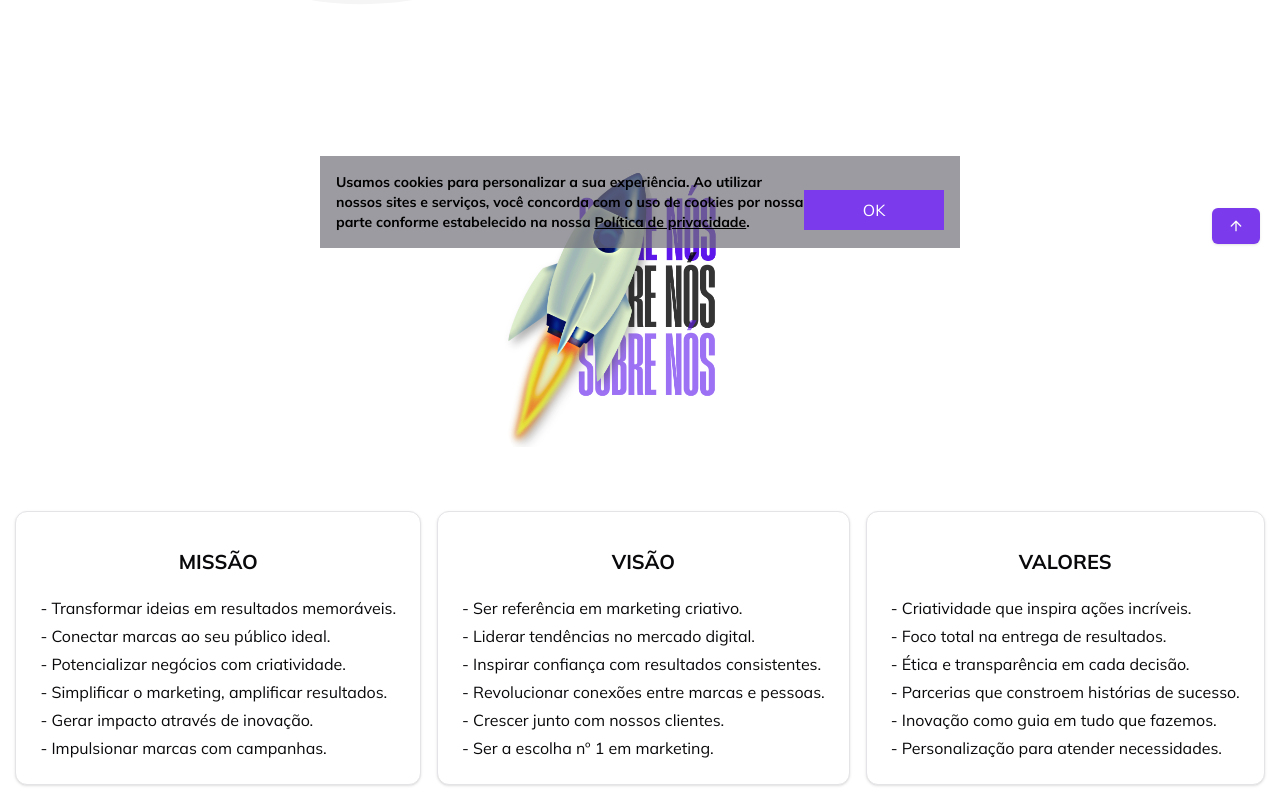
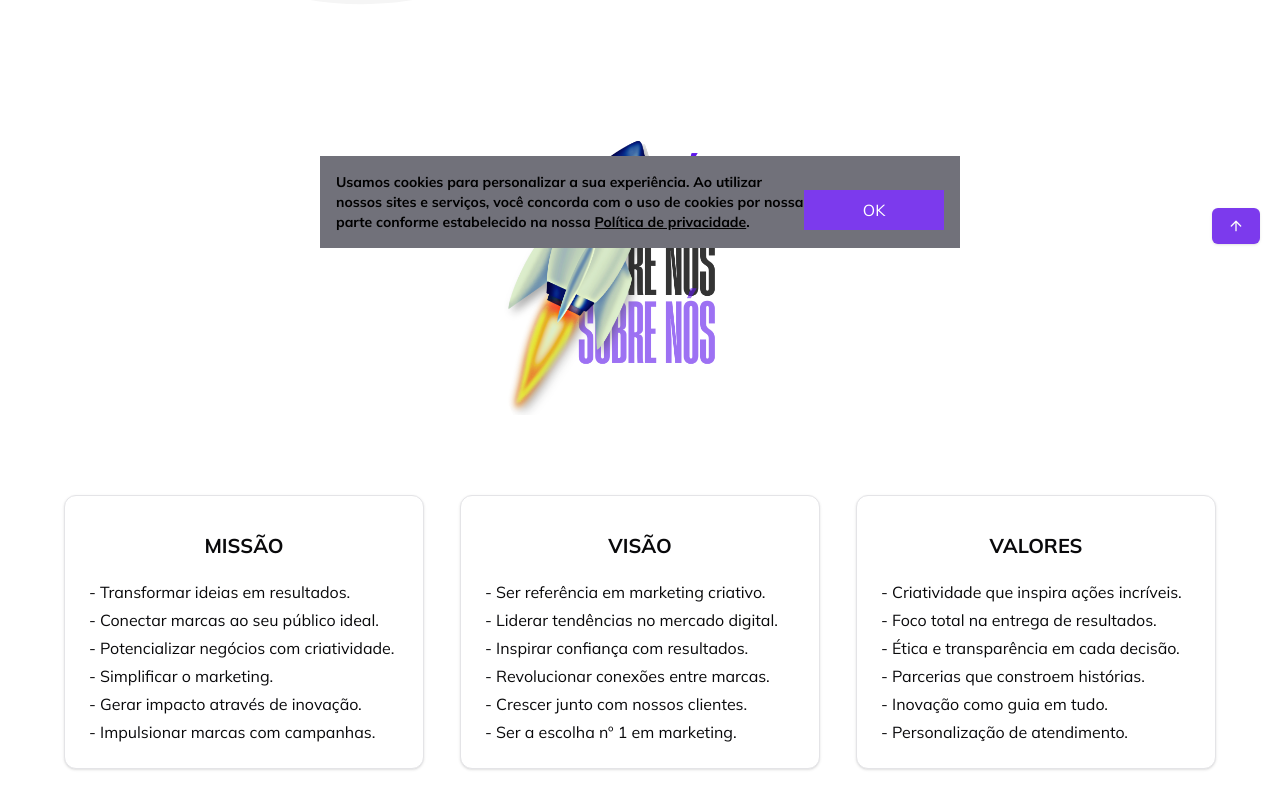
Before and after one commit to barretodev1/bold_saas, a Next.js app: page / in a window 1280 px wide. Shown: the part 540-1340 px from the top of the page. Built offline with nearby package versions, Linux system fonts and the light colour scheme.

Commit message:
fix: resolve a about card

```diff
--- a/app/_components/cookies.tsx
+++ b/app/_components/cookies.tsx
@@ -26,7 +26,7 @@ const CookieBanner = () => {
   if (!isVisible) return null;
 
   return (
-    <div className="fixed bottom-3 left-1/2 transform -translate-x-1/2 w-[90%] bg-zinc-500 bg-opacity-50 sm:w-[50%] bg-zinc-500 bg-opacity-70 text-black p-4 z-50 flex flex-col md:flex-row items-center">
+    <div className="fixed bottom-3 left-1/2 transform -translate-x-1/2 w-[90%] bg-zinc-500 bg-opacity-100 sm:w-[50%] bg-zinc-500 bg-opacity-100 text-black p-4 z-50 flex flex-col md:flex-row items-center">
       <span className="font-bold text-sm sm:w-[80%]">
         Usamos cookies para personalizar a sua experiência. Ao utilizar nossos
         sites e serviços, você concorda com o uso de cookies por nossa parte
--- a/app/page.tsx
+++ b/app/page.tsx
@@ -19,7 +19,7 @@ export default function Home() {
       <HeaderComponent />
 
       {/* COMPONENT COOKIES */}
-      <CookieBanner/>
+      <CookieBanner />
 
       {/* HOME BUTTON */}
       <div className="relative hidden md:inline">
@@ -75,158 +75,18 @@ export default function Home() {
       </main>
 
       {/* COMPONENT ABOUT */}
-      <div className="flex flex-col items-center p-5 justify-center hidden md:inline " id="sobre">
-        <div className="flex items-center justify-center h-[360px] mt-16">
-          <Image src="/about.png" alt="sobre nós" height={280} width={280} />
-        </div>
 
-        <div className="flex items-center justify-center p-6 gap-4 flex-col md:flex-row">
-
-          {/* CARD MISSAO */}
-          <Card className="relative h-full md:h-full">
-            <CardContent>
-              <div className="flex flex-col mt-9">
-                <h1 className="flex items-center justify-center text-xl mb-5 font-bold">
-                  MISSÃO
-                </h1>
-
-                <div className="flex flex-col gap-1">
-                  <p className="flex flex-row gap-2 items-center overflow-hidden text-ellipsis whitespace-nowrap">
-
-                    <span className="flex-1 overflow-hidden text-ellipsis whitespace-nowrap">
-                      - Transformar ideias em resultados memoráveis.
-                    </span>
-                  </p>
-                  <p className="flex flex-row gap-2 items-center overflow-hidden text-ellipsis whitespace-nowrap">
-                    <span className="flex-1 overflow-hidden text-ellipsis whitespace-nowrap">
-                      - Conectar marcas ao seu público ideal.
-                    </span>
-                  </p>
-                  <p className="flex flex-row gap-2 items-center overflow-hidden text-ellipsis whitespace-nowrap">
-                    <span className="flex-1 overflow-hidden text-ellipsis whitespace-nowrap">
-                      - Potencializar negócios com criatividade.
-                    </span>
-                  </p>
-                  <p className="flex flex-row gap-2 items-center overflow-hidden text-ellipsis whitespace-nowrap">
-                    <span className="flex-1 overflow-hidden text-ellipsis whitespace-nowrap">
-                      - Simplificar o marketing, amplificar resultados.
-                    </span>
-                  </p>
-                  <p className="flex flex-row gap-2 items-center overflow-hidden text-ellipsis whitespace-nowrap">
-                    <span className="flex-1 overflow-hidden text-ellipsis whitespace-nowrap">
-                      - Gerar impacto através de inovação.
-                    </span>
-                  </p>
-                  <p className="flex flex-row gap-2 items-center overflow-hidden text-ellipsis whitespace-nowrap">
-                    <span className="flex-1 overflow-hidden text-ellipsis whitespace-nowrap">
-                      - Impulsionar marcas com campanhas.
-                    </span>
-                  </p>
-                </div>
-              </div>
-            </CardContent>
-          </Card>
-
-          {/* CARD VISAO */}
-          <Card className="relative h-full w-[100px] md:h-full w-full">
-            <CardContent>
-              <div className="flex flex-col mt-9">
-                <h1 className=" flex items-center justify-center text-xl mb-5 font-bold">
-                  VISÃO
-                </h1>
-
-                <div className="flex flex-col gap-1">
-                  <p className="flex flex-row gap-2 items-center overflow-hidden text-ellipsis whitespace-nowrap">
-
-                    <span className="flex-1 overflow-hidden text-ellipsis whitespace-nowrap">
-                      - Ser referência em marketing criativo.
-                    </span>
-                  </p>
-                  <p className="flex flex-row gap-2 items-center overflow-hidden text-ellipsis whitespace-nowrap">
-                    <span className="flex-1 overflow-hidden text-ellipsis whitespace-nowrap">
-                      - Liderar tendências no mercado digital.
-                    </span>
-                  </p>
-                  <p className="flex flex-row gap-2 items-center overflow-hidden text-ellipsis whitespace-nowrap">
-                    <span className="flex-1 overflow-hidden text-ellipsis whitespace-nowrap">
-                      - Inspirar confiança com resultados consistentes.
-                    </span>
-                  </p>
-                  <p className="flex flex-row gap-2 items-center overflow-hidden text-ellipsis whitespace-nowrap">
-                    <span className="flex-1 overflow-hidden text-ellipsis whitespace-nowrap">
-                      - Revolucionar conexões entre marcas e pessoas.
-                    </span>
-                  </p>
-                  <p className="flex flex-row gap-2 items-center overflow-hidden text-ellipsis whitespace-nowrap">
-                    <span className="flex-1 overflow-hidden text-ellipsis whitespace-nowrap">
-                      - Crescer junto com nossos clientes.
-                    </span>
-                  </p>
-                  <p className="flex flex-row gap-2 items-center overflow-hidden text-ellipsis whitespace-nowrap">
-                    <span className="flex-1 overflow-hidden text-ellipsis whitespace-nowrap">
-                      - Ser a escolha nº 1 em marketing.
-                    </span>
-                  </p>
-                </div>
-              </div>
-            </CardContent>
-          </Card>
-
-          {/* CARD VALORES */}
-          <Card className="relative h-full w-[330px] md:h-full w-full">
-            <CardContent>
-              <div className="flex flex-col mt-9">
-                <h1 className=" flex items-center justify-center text-xl mb-5 font-bold">
-                  VALORES
-                </h1>
-
-                <div className="flex flex-col gap-1">
-                  <p className="flex flex-row gap-2 items-center overflow-hidden text-ellipsis whitespace-nowrap">
-
-                    <span className="flex-1 overflow-hidden text-ellipsis whitespace-nowrap">
-                      - Criatividade que inspira ações incríveis.
-                    </span>
-                  </p>
-                  <p className="flex flex-row gap-2 items-center overflow-hidden text-ellipsis whitespace-nowrap">
-                    <span className="flex-1 overflow-hidden text-ellipsis whitespace-nowrap">
-                      - Foco total na entrega de resultados.
-                    </span>
-                  </p>
-                  <p className="flex flex-row gap-2 items-center overflow-hidden text-ellipsis whitespace-nowrap">
-                    <span className="flex-1 overflow-hidden text-ellipsis whitespace-nowrap">
-                      - Ética e transparência em cada decisão.
-                    </span>
-                  </p>
-                  <p className="flex flex-row gap-2 items-center overflow-hidden text-ellipsis whitespace-nowrap">
-                    <span className="flex-1 overflow-hidden text-ellipsis whitespace-nowrap">
-                      - Parcerias que constroem histórias de sucesso.
-                    </span>
-                  </p>
-                  <p className="flex flex-row gap-2 items-center overflow-hidden text-ellipsis whitespace-nowrap">
-                    <span className="flex-1 overflow-hidden text-ellipsis whitespace-nowrap">
-                      - Inovação como guia em tudo que fazemos.
-                    </span>
-                  </p>
-                  <p className="flex flex-row gap-2 items-center overflow-hidden text-ellipsis whitespace-nowrap">
-                    <span className="flex-1 overflow-hidden text-ellipsis whitespace-nowrap">
-                      - Personalização para atender necessidades.
-                    </span>
-                  </p>
-                </div>
-              </div>
-            </CardContent>
-          </Card>
-        </div>
-      </div>
 
       {/* COMPONENT ABOUT CELL*/}
-      <div className="flex flex-col items-center p-8 justify-center inline md:hidden" id="sobre">
+      <div
+        className="flex flex-col items-center p-8 justify-center"
+        id="sobre"
+      >
         <div className="h-[360px] mt-16">
           <Image src="/about.png" alt="sobre nós" height={280} width={280} />
         </div>
 
         <div className="flex items-center justify-center gap-9 flex-col md:flex-row">
-
           {/* CARD MISSAO */}
           <Card className="relative h-full w-[360px]">
             <CardContent>
@@ -237,7 +97,6 @@ export default function Home() {
 
                 <div className="flex flex-col gap-1">
                   <p className="flex flex-row gap-2 items-center overflow-hidden text-ellipsis whitespace-nowrap">
-
                     <span className="flex-1 overflow-hidden text-ellipsis whitespace-nowrap">
                       - Transformar ideias em resultados.
                     </span>
@@ -282,7 +141,6 @@ export default function Home() {
 
                 <div className="flex flex-col gap-1">
                   <p className="flex flex-row gap-2 items-center overflow-hidden text-ellipsis whitespace-nowrap">
-
                     <span className="flex-1 overflow-hidden text-ellipsis whitespace-nowrap">
                       - Ser referência em marketing criativo.
                     </span>
@@ -327,7 +185,6 @@ export default function Home() {
 
                 <div className="flex flex-col gap-1">
                   <p className="flex flex-row gap-2 items-center overflow-hidden text-ellipsis whitespace-nowrap">
-
                     <span className="flex-1 overflow-hidden text-ellipsis whitespace-nowrap">
                       - Criatividade que inspira ações incríveis.
                     </span>
```
